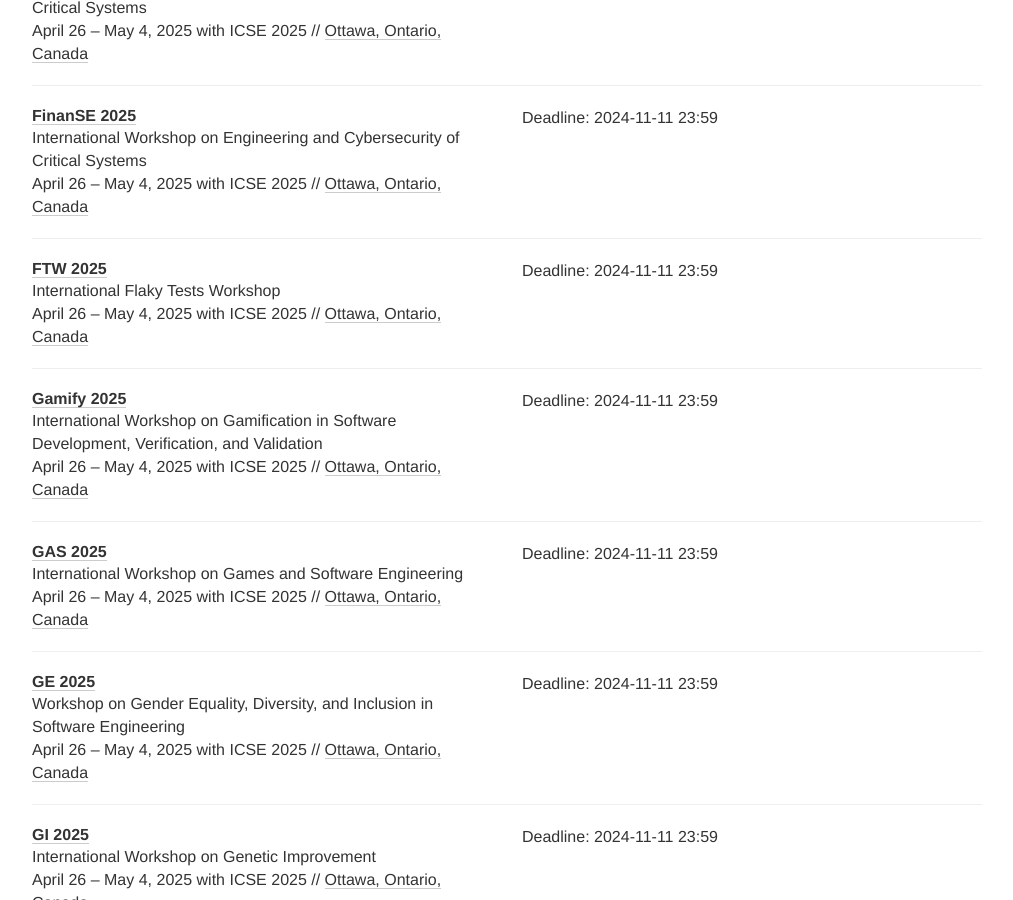
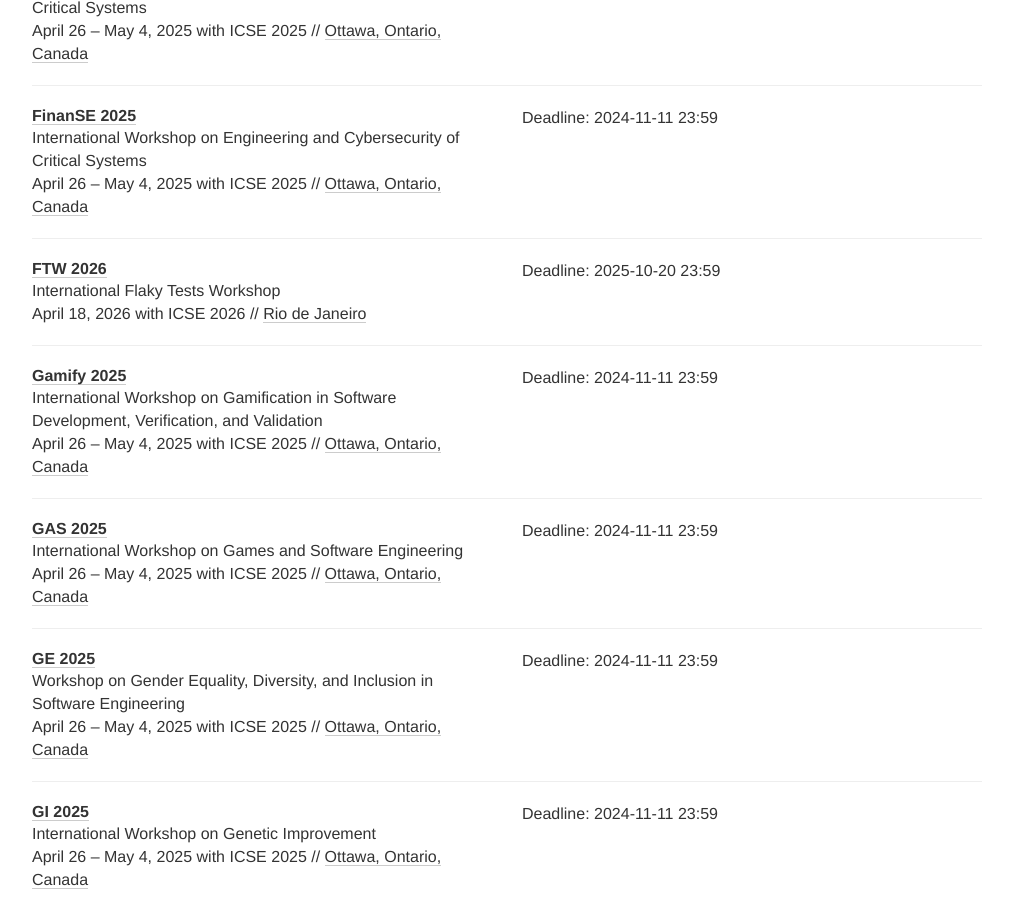
Before and after one commit to se-deadlines/se-deadlines.github.io, a Jekyll site: the page built from index.html, in a window 1280 px wide and 900 px high, scrolled down 3112 px. Shown: the whole window, without its empty margins (133-1146 px from the left). Built offline with Jekyll 4.4.1, drawn with Linux system fonts in a browser that asks for light colours; nearby versions of some CDN libraries.

Commit message:
Update FTW

```diff
--- a/_data/conferences.yml
+++ b/_data/conferences.yml
@@ -195,12 +195,12 @@
 
 - name: FTW
   description: International Flaky Tests Workshop
-  year: 2025
-  link: https://conf.researchr.org/home/icse-2025/ftw-2025
-  deadline:
-  - "2024-11-11 23:59"
-  date: April 26 - May 4, 2025 with ICSE 2025
-  place: Ottawa, Ontario, Canada
+  year: 2026
+  link: https://conf.researchr.org/home/icse-2026/ftw-2026
+  deadline:
+  - "2025-10-20 23:59"
+  date: April 18, 2026 with ICSE 2026
+  place: Rio de Janeiro
   tags: [WO]
 
 - name: Gamify
```
